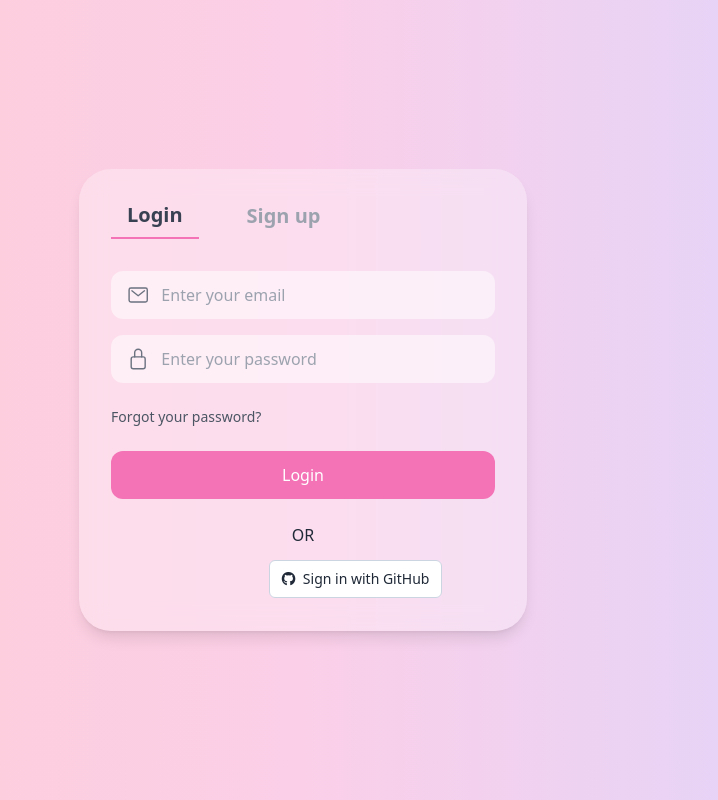
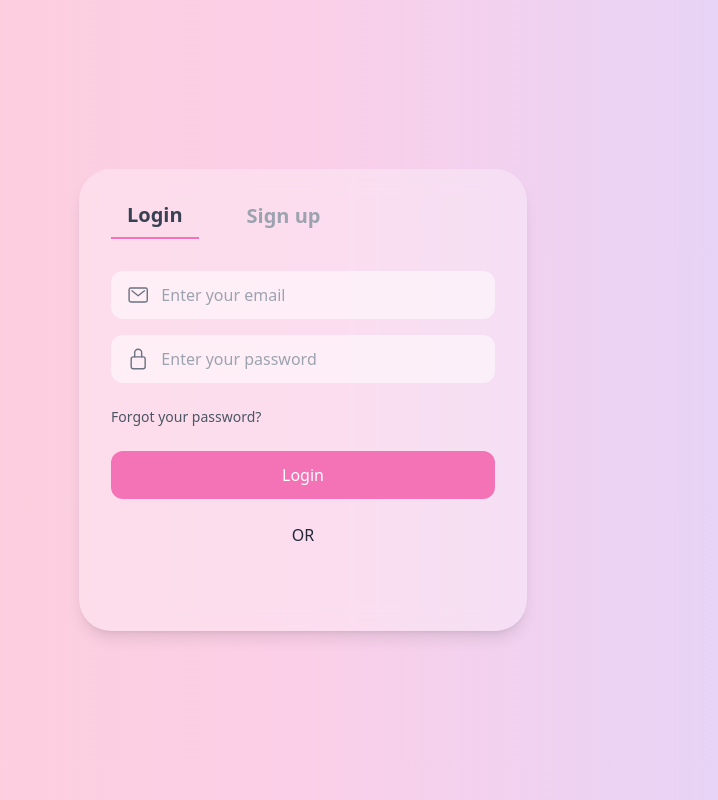
Before and after one commit to kelvintryanto/connectly, a React (Vite) app in the folder client/chating-app/: page /login in a window 1280 px wide. Shown: the whole page, without its empty margins (337-1055 px from the left). Built offline with nearby package versions, Linux system fonts and the light colour scheme.

Commit message:
fix bug github

```diff
--- a/client/chating-app/components/LoginPage.jsx
+++ b/client/chating-app/components/LoginPage.jsx
@@ -104,9 +104,9 @@
           <div className="flex justify-center items-center">
             <GoogleLogin onSuccess={googleLogin} />
           </div>
-          <div className="flex justify-center items-center">
+          {/* <div className="flex justify-center items-center">
             <GithubLoginButton base_url={base_url} />
-          </div>
+          </div> */}
         </div>
       </div>
     </div>
```
